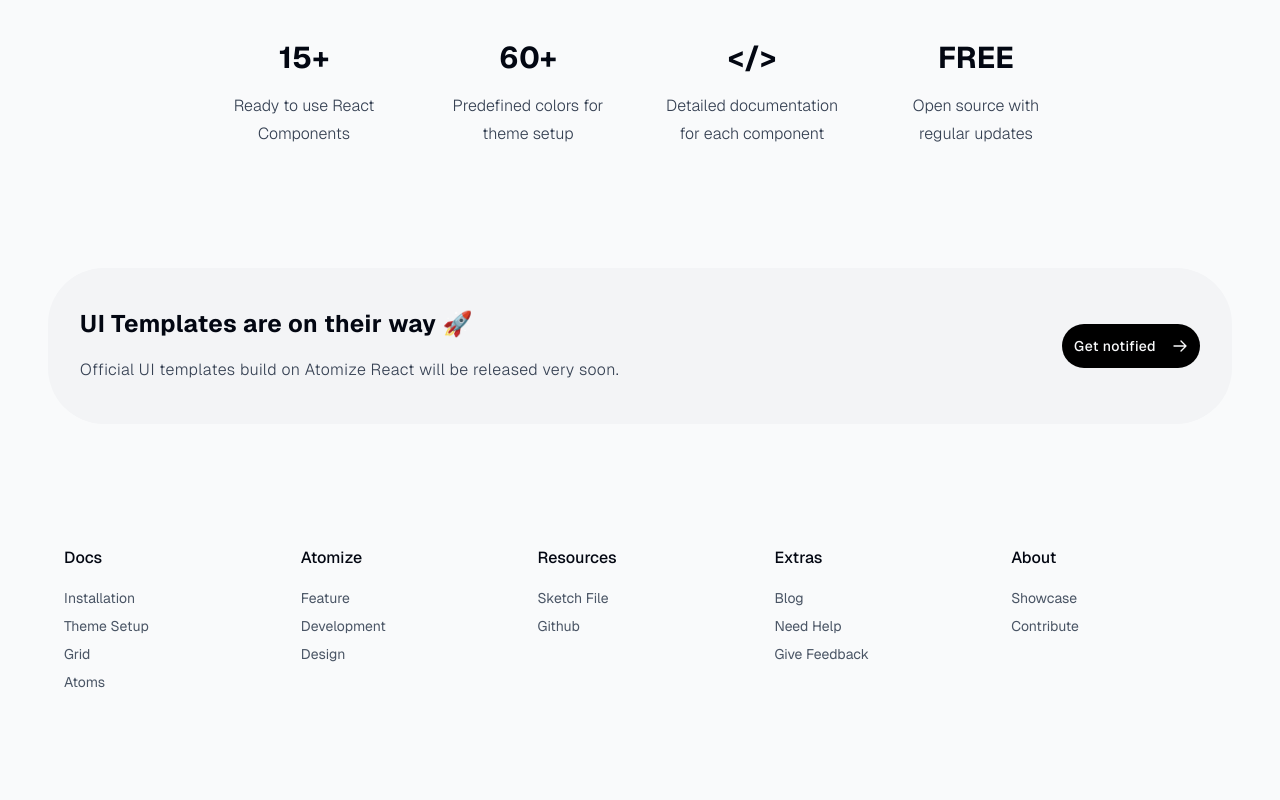
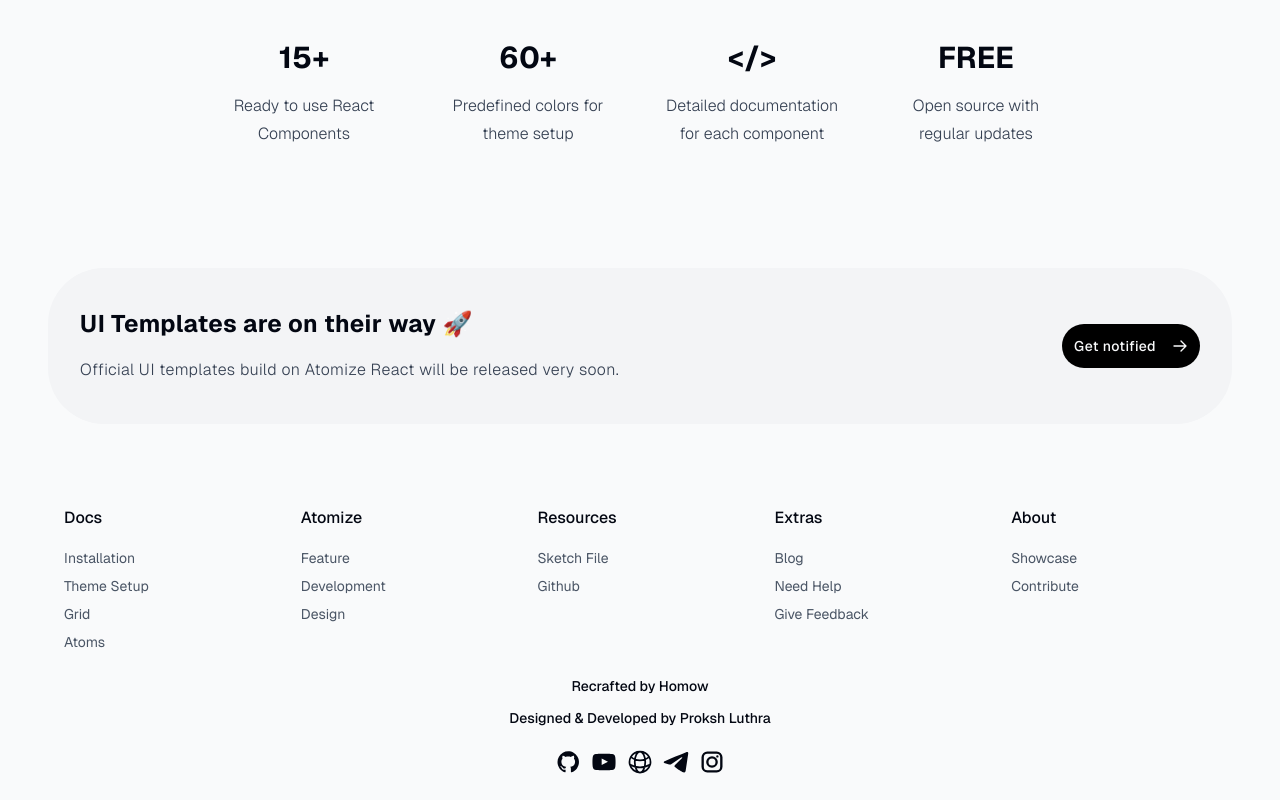
Before and after one commit to homow/atomize-design, a React (Vite) app: page / in a window 1280 px wide. Shown: the part 4197-4997 px from the top of the page. Before the commit the page ends 4889 px from the top, so only its background shows below. Built offline with nearby package versions, Linux system fonts and the light colour scheme.

Commit message:
completed footer in developmenet mode

```diff
--- a/src/layout/footer/Footer.jsx
+++ b/src/layout/footer/Footer.jsx
@@ -1,5 +1,6 @@
 import {Component} from "react";
 import LinksList from "@/layout/footer/links-list/LinksList.jsx";
+import FooterSocial from "@/layout/footer/footer-social/FooterSocial.jsx";
 
 class Footer extends Component {
     render () {
@@ -90,9 +91,50 @@
         const list = array.map((l, i) => <LinksList key={i} arrayLinks={l}/>);
 
         return (
-            <footer id={"footer"} className={"container"}>
+            <footer id={"footer"} className={"container pb-6"}>
                 <div className={"hidden sm:grid sm:grid-cols-5 gap-y-8 gap-x-8 grid-cols-[repeat(3,auto)] justify-between"}>
                     {list}
+                </div>
+
+                <div className={"text-sm font-medium text-center mt-6"}>
+                    {/* <=== footer copyright ===> */}
+                    <div className={"mb-5 flex flex-col gap-3 justify-center items-center *:hover:text-blue-500 *:transition-all"}>
+                        <a href={"https://homow.ir"} target={"_blank"}>
+                            Recrafted by Homow
+                        </a>
+
+                        <a href={"https://atomizecode.com/"} target={"_blank"}>
+                            Designed & Developed by Proksh Luthra
+                        </a>
+                    </div>
+                    {/* <=== footer social media ===> */}
+                    <div className={"flex flex-row gap-2 justify-center items-center"}>
+                        <FooterSocial link={"https://github.com/homow/"} icon={
+                            <svg className={"size-7"}>
+                                <use href="#github-icon"></use>
+                            </svg>
+                        }/>
+                        <FooterSocial link={"https://youtube.com/@homow_dev"} icon={
+                            <svg className={"size-7"}>
+                                <use href="#youtube-icon"></use>
+                            </svg>
+                        }/>
+                        <FooterSocial link={"https://homow.ir"} icon={
+                            <svg className={"size-7"}>
+                                <use href="#website-icon"></use>
+                            </svg>
+                        }/>
+                        <FooterSocial link={"https://t.me/homow_dev"} icon={
+                            <svg className={"size-7"}>
+                                <use href="#telegram-icon"></use>
+                            </svg>
+                        }/>
+                        <FooterSocial link={"https://www.instagram.com/homow_devw"} icon={
+                            <svg className={"size-7"}>
+                                <use href="#instagram-icon"></use>
+                            </svg>
+                        }/>
+                    </div>
                 </div>
             </footer>
         )
--- /dev/null
+++ b/src/layout/footer/footer-social/FooterSocial.jsx
@@ -0,0 +1,15 @@
+import {Component} from 'react';
+
+class FooterSocial extends Component {
+    render() {
+        const {link, icon} = this.props;
+
+        return (
+            <a href={link} target={"_blank"} className={"hover:text-blue-500 transition-all"}>
+                {icon}
+            </a>
+        );
+    }
+}
+
+export default FooterSocial;
--- a/src/layout/main/Main.jsx
+++ b/src/layout/main/Main.jsx
@@ -10,7 +10,7 @@
 class Main extends Component {
     render () {
         return (
-            <main id={"main"} className={"py-30 md:pt-40 divide-y divide-gray-200 dark:divide-gray-900"}>
+            <main id={"main"} className={"pt-30 pb-20 md:pt-40 divide-y divide-gray-200 dark:divide-gray-900"}>
                 {/* <=== hero section ===> */}
                 <HeroSection/>
 
```
Also changed, not shown: src/components/icons/SvgDefs.jsx (+22 -0 lines).
